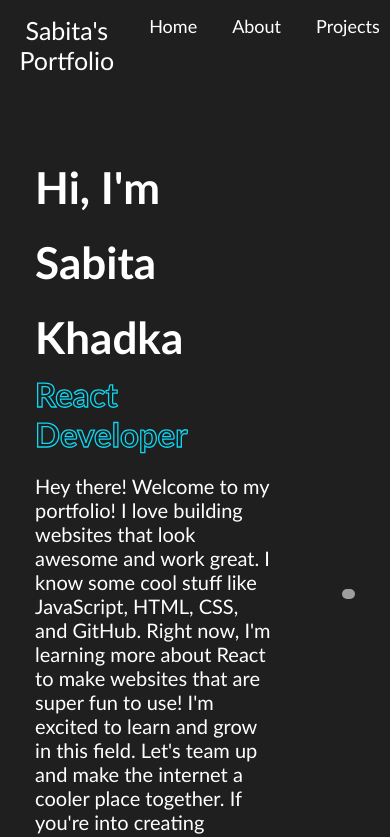
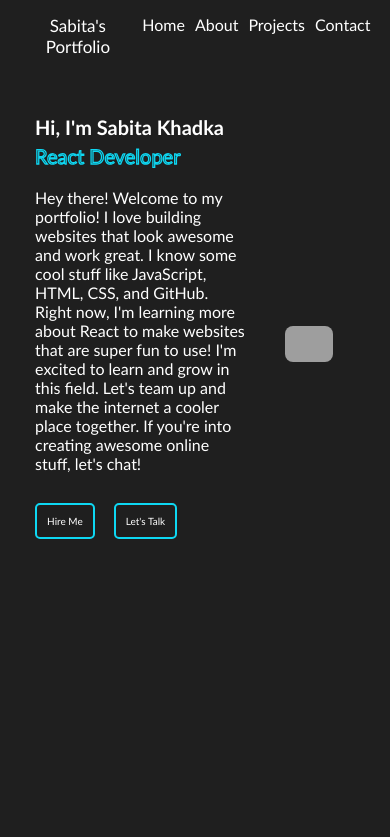
Before and after one commit to iamsabitak/MyPortfolio, a React (Create React App) app: page / in a window 390 px wide. Shown: the top 837 px of the page. Built offline with nearby package versions, Linux system fonts and the light colour scheme; grey boxes are pictures that could not be loaded.

Commit message:
Added responsive CSS for mobile devices

```diff
--- a/src/index.css
+++ b/src/index.css
@@ -86,14 +86,11 @@ body {
   color: white;
   margin-bottom: 4rem;
 }
-.portfolio-img {
-  width: 60%;
-  margin-left: 7rem;
-}
 
 .portfolio-img img {
-  width: 100%;
+  width: 120%;
   border-radius: 8px;
+  margin-left: 4rem;
 }
 
 .btn-box {
@@ -409,3 +406,123 @@ body {
 .contact button:hover {
   background-color: #0ed8f3;
 }
+
+@media only screen and ((min-width: 300px )and (max-width: 900px)) {
+  .header {
+    justify-content: space-between;
+    text-align: center;
+  }
+  .logo {
+    font-size: 1.7rem;
+    margin-left: 4px;
+  }
+  .navbar a {
+    font-size: 1.6rem;
+    font-weight: 400px;
+    margin-left: 1rem;
+  }
+  .home {
+    margin-top: -40px;
+  }
+  .home-content .text-animate h3 {
+    font-size: 2rem;
+    font-weight: 450;
+  }
+  .home-content h1 {
+    font-size: 2rem;
+    font-weight: 700;
+    line-height: 1.7;
+  }
+  .home-content p {
+    font-size: 1.6rem;
+    margin: 2rem 0 3rem;
+  }
+  .portfolio-img {
+    width: 100%;
+    border-radius: 1px;
+    margin-right: 7rem;
+  }
+  .btn-box .btn {
+    padding: 1rem 1rem;
+    font-size: 10px;
+    border-radius: 5px;
+    border: 2px solid #0ed8f3;
+  }
+  .about {
+    gap: 2rem;
+    padding: 6rem 9%;
+  }
+  .about h2 {
+    font-size: 3rem;
+    margin-bottom: 2rem;
+  }
+  .profile-details {
+    display: flex;
+    gap: 1.5rem;
+  }
+
+  .profile-picture {
+    width: 100px;
+    height: 100px;
+  }
+  .personal-info p {
+    font-size: 1.2rem;
+  }
+  .personal-info h3 {
+    font-size: 1.6rem;
+  }
+  .professional-info h2,
+  .professional-info p {
+    font-size: 1.8rem;
+  }
+  .professional-info h2 {
+    font-size: 1.2rem;
+  }
+
+  .professional-info p {
+    font-size: 1.6rem;
+    line-height: 1.6;
+  }
+  .projects {
+    padding: 6rem 3%;
+  }
+  .projects h2 {
+    font-size: 3rem;
+  }
+  .project h3 {
+    font-size: 2rem;
+  }
+  .not-found {
+    text-align: center;
+    margin-top: 50px;
+  }
+
+  .not-found h1 {
+    font-size: 3em;
+    margin-bottom: 10px;
+    margin-top: 80px;
+  }
+
+  .not-found p {
+    font-size: 1.2em;
+    color: #666;
+  }
+  .contact {
+    margin: 10px;
+  }
+  .contact h2 {
+    font-size: 3rem;
+  }
+
+  .contact p {
+    font-size: 1.6rem;
+  }
+
+  .contact-icons a i {
+    font-size: 2rem;
+  }
+  .contact input,
+  .contact textarea {
+    font-size: 1.6rem;
+  }
+}
```
